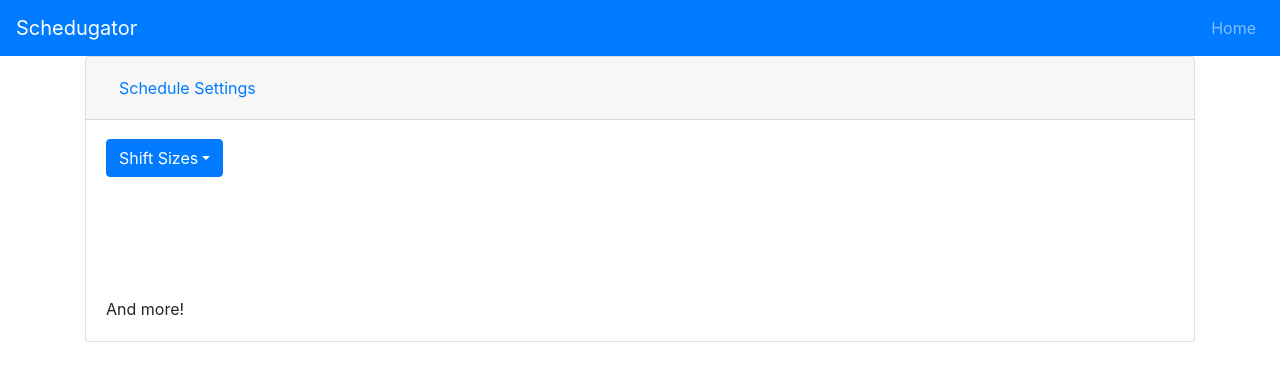
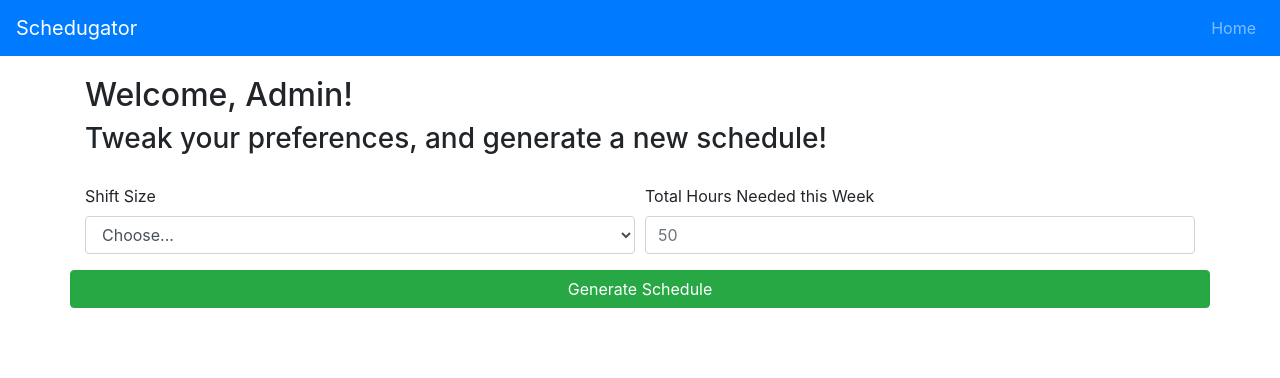
Before and after one commit to Samuel2145/TimeKeepers, a React (Create React App) app in the folder Client/: page /admin in a window 1280 px wide. Shown: the top 378 px of the page. Built offline with nearby package versions, Linux system fonts and the light colour scheme; no server answers.

Commit message:
Admin page startup

```diff
--- a/Client/src/Admin.js
+++ b/Client/src/Admin.js
@@ -1,45 +1,98 @@
-import React, {Component} from "react";
+import React, {useState} from 'react';
+import logo from './logo.svg';
+import './App.css';
 import Container from 'react-bootstrap/Container';
-import Accordion from 'react-bootstrap/Accordion';
-import Card from 'react-bootstrap/Card';
-import Button from 'react-bootstrap/Button';
-import Dropdown from 'react-bootstrap/Dropdown';
-import DropdownButton from 'react-bootstrap/DropdownButton';
-////Employer parameters - shift size, work time needed
+import Form from 'react-bootstrap/Form';
+import Col from 'react-bootstrap/Col';
+import Row from 'react-bootstrap/Row';
+import { Button, Modal } from 'react-bootstrap';
 
 const divStyle = {
-    paddingTop: '120px',
+    paddingTop: '20px',
 };
 
-class Admin extends Component {
-    render() {
-        return (
 
-            <Container>
-                <Accordion defaultActiveKey="0">
-                    <Card>
-                        <Card.Header>
-                            <Accordion.Toggle as={Button} variant="link" eventKey="0">
-                                Schedule Settings
-                            </Accordion.Toggle>
-                        </Card.Header>
-                        <Accordion.Collapse eventKey="0">
-                            <Card.Body>
-                                <div><DropdownButton id="dropdown-basic-button" title="Shift Sizes">
-                                    <Dropdown.Item href="#/action-1">1 Hour</Dropdown.Item>
-                                    <Dropdown.Item href="#/action-2">1:30 Hour</Dropdown.Item>
-                                    <Dropdown.Item href="#/action-3">2 Hour</Dropdown.Item>
-                                </DropdownButton></div>
-                                <div style={divStyle}></div>
+function Admin() {
+    const [show, setShow] = useState(false);
 
-                                <div>And more!</div>
-                            </Card.Body>
-                        </Accordion.Collapse>
-                    </Card>
-                </Accordion>
+    const handleClose = () => setShow(false);
+    const handleShow = () => setShow(true);
+
+    return (
+      <>
+      <Container>
+            <Row>
+            <Col>
+            <div style={divStyle}> </div>
+            <h2>Welcome, Admin! </h2>
+            <h3>Tweak your preferences, and generate a new schedule!</h3>
+            </Col>
+            </Row>
             </Container>
-        );
-    }
-}
+
+            <div style={divStyle}> </div>
+
+      <Container>
+
+      <Form>
+  <Form.Row>
+  <Form.Group as={Col} controlId="formGridState">
+      <Form.Label>Shift Size</Form.Label>
+      <Form.Control as="select" defaultValue="Choose...">
+        <option>Choose...</option>
+        <option>1:00</option>
+        <option>2:00</option>
+        <option>3:00</option>
+        <option>4:00</option>
+        <option>5:00</option>
+        <option>6:00</option>
+        <option>7:00</option>
+        <option>8:00</option>
+      </Form.Control>
+    </Form.Group>
+
+    <Form.Group as={Col} controlId="formGridPassword">
+      <Form.Label>Total Hours Needed this Week</Form.Label>
+      <Form.Control type="password" placeholder="50" />
+    </Form.Group>
+  </Form.Row>
+  </Form>
+
+
+
+
+        <Row>
+        <Button variant="success" block onClick={handleShow}>
+          Generate Schedule
+        </Button>
+        </Row>
+
+
+
+
+
+
+
+
+       </Container>
+
+        <Modal show={show} onHide={handleClose}>
+          <Modal.Header closeButton>
+            <Modal.Title>Generate Schedule</Modal.Title>
+          </Modal.Header>
+          <Modal.Body>Are you sure you want to generate a new schedule?</Modal.Body>
+          <Modal.Footer>
+            <Button variant="secondary" onClick={handleClose}>
+              Close
+            </Button>
+            <Button variant="primary" onClick={handleClose}>
+              Save Changes
+            </Button>
+          </Modal.Footer>
+        </Modal>
+      </>
+    );
+  }
+
 
 export default Admin;
```
